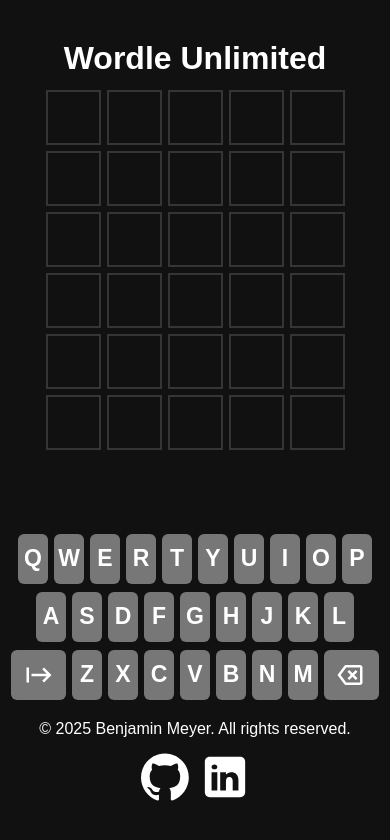
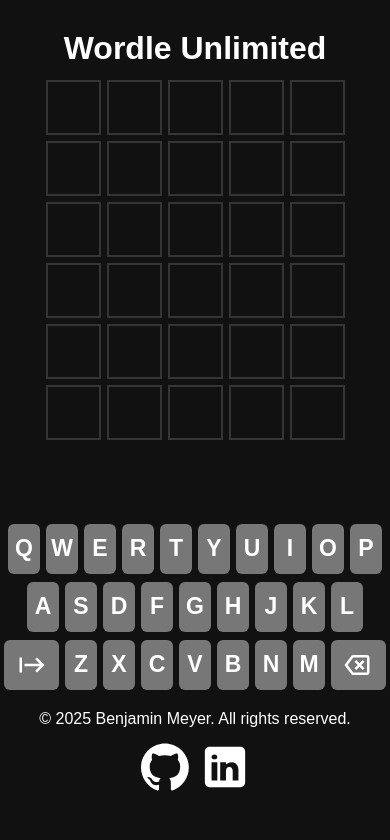
Before and after one commit to Benjamin-Meyer-Dev/Wordle, a React (Create React App) app: page / in a window 390 px wide. Shown: the top 840 px of the page. Built offline with nearby package versions, Linux system fonts and the light colour scheme.

Commit message:
Tweaking sizes

```diff
--- a/src/CSS/Styles.css
+++ b/src/CSS/Styles.css
@@ -48,7 +48,7 @@ button {
 /*Wordle title*/
 .title {
     text-align: center;
-    margin: 20px 15px 10px;
+    margin: 0 15px 10px 15px;
 }
 
 /*=============================================================================*/
@@ -388,7 +388,7 @@ button {
 
     .key {
         height: 50px;
-        width: 30px;
+        width: 32px;
     }
 
     .wide-key {
```
